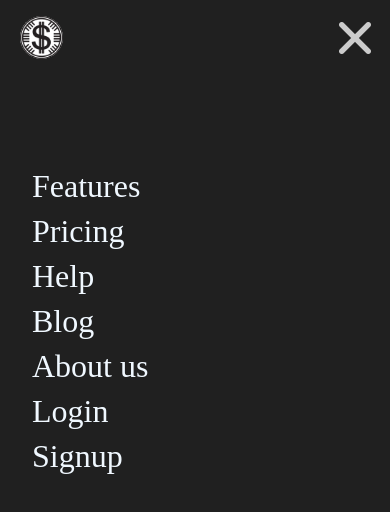
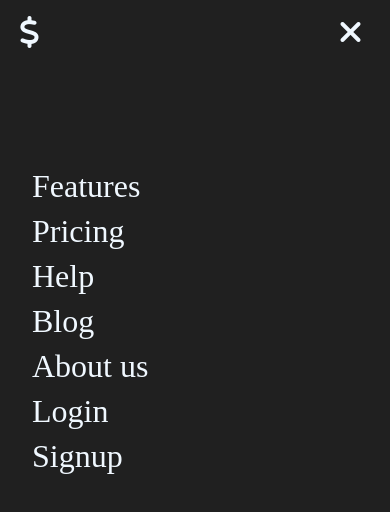
Before and after one commit to vkrs24/Smart-Credit-Card-Website, a plain HTML site: page index.html in a window 390 px wide. Both pictures are taken after a click on the element 354 px from the left and 39 px from the top of the page. Drawn offline with Linux system fonts and the light colour scheme.

Commit message:
new commit

```diff
--- a/index.html
+++ b/index.html
@@ -4,6 +4,7 @@
 <head>
     <meta charset="UTF-8">
     <meta name="viewport" content="width=device-width, initial-scale=1.0">
+    <script src="https://kit.fontawesome.com/8831de0bd0.js" crossorigin="anonymous"></script>
     <link rel="icon" href="images/dolar.jpg" type="image/x-icon">
     <link rel="stylesheet" href="style.css" type="text/css">
     <title>Smart Credit</title>
@@ -13,7 +14,7 @@
     <div class="container">
         <header>
             <div class="logo">
-                <img src="/images/dolar.jpg" alt="dolar">
+                <i class="fa-solid fa-dollar-sign"></i>
             </div>
             <div class="links">
                 <a href="">Features</a>
@@ -31,10 +32,10 @@
             <section>
                 <div class="header_section toogle_disabled">
                     <div class="logo">
-                        <img src="/images/dolar.jpg" alt="Logo">
+                        <i class="fa-solid fa-dollar-sign"></i>
                     </div>
                     <div onclick="toogle()" class="toggle">
-                        <img src="/images/main-menu.png" alt="Open Menu">
+                        <i class="fa-solid fa-bars"></i>
                     </div>
                 </div>
                 <div class="toggle_section">
--- a/script.js
+++ b/script.js
@@ -1,7 +1,7 @@
 const card = document.querySelector(".card_logo img");
 const cardContent = document.querySelector(".card_content");
 const toogle_content = document.querySelector(".toggle_section");
-const toggle_image = document.querySelector(".toggle img");
+const toggle_i = document.querySelector(".toggle i");
 
 function toogle() {
   const header = document.querySelector(".header_section");
@@ -9,15 +9,15 @@ function toogle() {
     card.style.display = "none";
     cardContent.style.display = "none";
     toogle_content.style.display = "block";
-    toggle_image.src = "/images/x-button.png";
-    toggle_image.alt = "Close Menu";
+    toggle_i.classList.remove("fa-bars");
+    toggle_i.classList.add("fa-xmark");
     header.classList.remove("toogle_disabled");
   } else {
     card.style.display = "block";
     cardContent.style.display = "block";
     header.classList.add("toogle_disabled");
     toogle_content.style.display = "none";
-    toggle_image.src = "/images/main-menu.png";
-    toggle_image.alt = "Close Menu";
+    toggle_i.classList.remove("fa-xmark");
+    toggle_i.classList.add("fa-bars");
   }
 }
--- a/style.css
+++ b/style.css
@@ -16,7 +16,9 @@ header {
   width: 3rem;
 }
 
-.logo img {
+.logo i {
+  font-size: 2rem;
+  color: aliceblue;
   width: 100%;
   height: auto;
   cursor: pointer;
@@ -147,7 +149,10 @@ section {
   .toggle {
     width: 2rem;
   }
-  .toggle img {
+  .toggle i {
     width: 100%;
+    color: aliceblue;
+    font-size: 2rem;
+    cursor: pointer;
   }
 }
```
